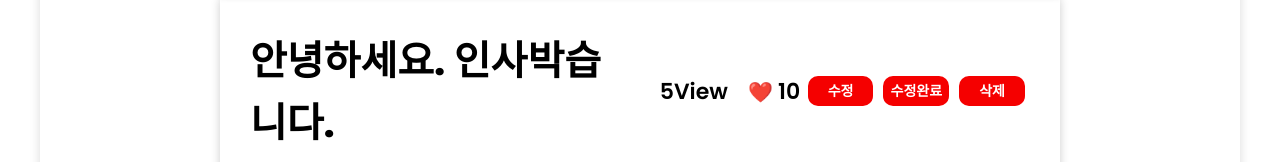
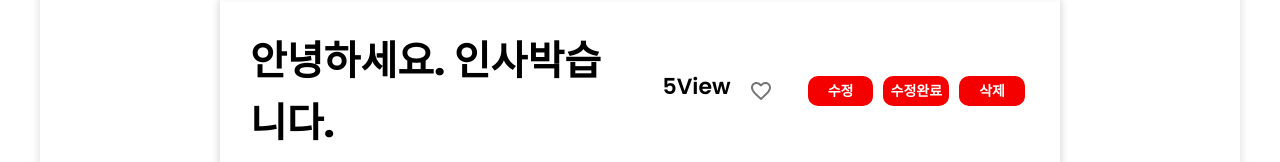
Before and after one commit to gigupc11/MiniProject_Hanghae66_FE, a React (Create React App) app in the folder client/: page /detail/1 in a window 1280 px wide. Shown: the part 156-318 px from the top of the page. Built offline with nearby package versions, Linux system fonts and the light colour scheme; data requests are answered from the project's data file.

Commit message:
feat: add library

```diff
--- a/client/package.json
+++ b/client/package.json
@@ -5,6 +5,7 @@
   "dependencies": {
     "@material-ui/core": "^4.12.4",
     "@material-ui/icons": "^4.11.3",
+    "@react-spring/web": "^9.7.2",
     "@testing-library/jest-dom": "^5.14.1",
     "@testing-library/react": "^13.0.0",
     "@testing-library/user-event": "^13.2.1",
--- /dev/null
+++ b/client/src/components/HeartCheckBox.jsx
@@ -0,0 +1,30 @@
+import React, { useState } from 'react';
+import FormControlLabel from '@material-ui/core/FormControlLabel';
+import Checkbox from '@material-ui/core/Checkbox';
+import Favorite from '@material-ui/icons/Favorite';
+import FavoriteBorder from '@material-ui/icons/FavoriteBorder';
+
+const HeartCheckbox = ({checked, setChecked}) => {
+
+
+    const handleChange = (event) => {
+      setChecked(event.target.checked);
+    };
+
+    return (
+      <FormControlLabel
+        control={
+          <Checkbox
+            checked={checked}
+            onChange={handleChange}
+            icon={<FavoriteBorder />}
+            checkedIcon={<Favorite />}
+            name="heartCheckbox"
+          />
+        }
+        // label="Heart Checkbox"
+      />
+    );
+  };
+
+  export default HeartCheckbox;
--- a/client/src/page/Detail.jsx
+++ b/client/src/page/Detail.jsx
@@ -9,6 +9,7 @@ import { useMutation } from 'react-query';
 import { getPosts, deletePost, updatePost } from "../api/post";
 import { Link, useNavigate } from "react-router-dom";
 import { addComment, deleteComment, updateComment } from "../api/comment";
+import HeartCheckbox from "../components/HeartCheckBox";
 
 // const
 
@@ -26,6 +27,7 @@ function Detail() {
     const [comment, setComment] = useState("");
     const [update, setUpdate] = useState(false);
     const [updateComment, setUpdateComment] = useState(false);
+    const [checked, setChecked] = useState(false);
 
     const deleteMutation = useMutation(deletePost, {
         onSuccess: () => {
@@ -145,7 +147,10 @@ function Detail() {
                         <StView>
                             <span>5View</span>
                             <span>
-                                <LikeBtn>❤️</LikeBtn> 10
+                                <LikeBtn>
+                                    <HeartCheckbox checked={checked} setChecked={setChecked} />
+                                </LikeBtn>
+                                {/* <LikeBtn>❤️</LikeBtn> 10 */}
                             </span>
                         </StView>
                         <Button onClick={() => setUpdate(true)}>수정</Button>
```
Also changed, not shown: 1 other file (tests, documents, lock files or other folders).
